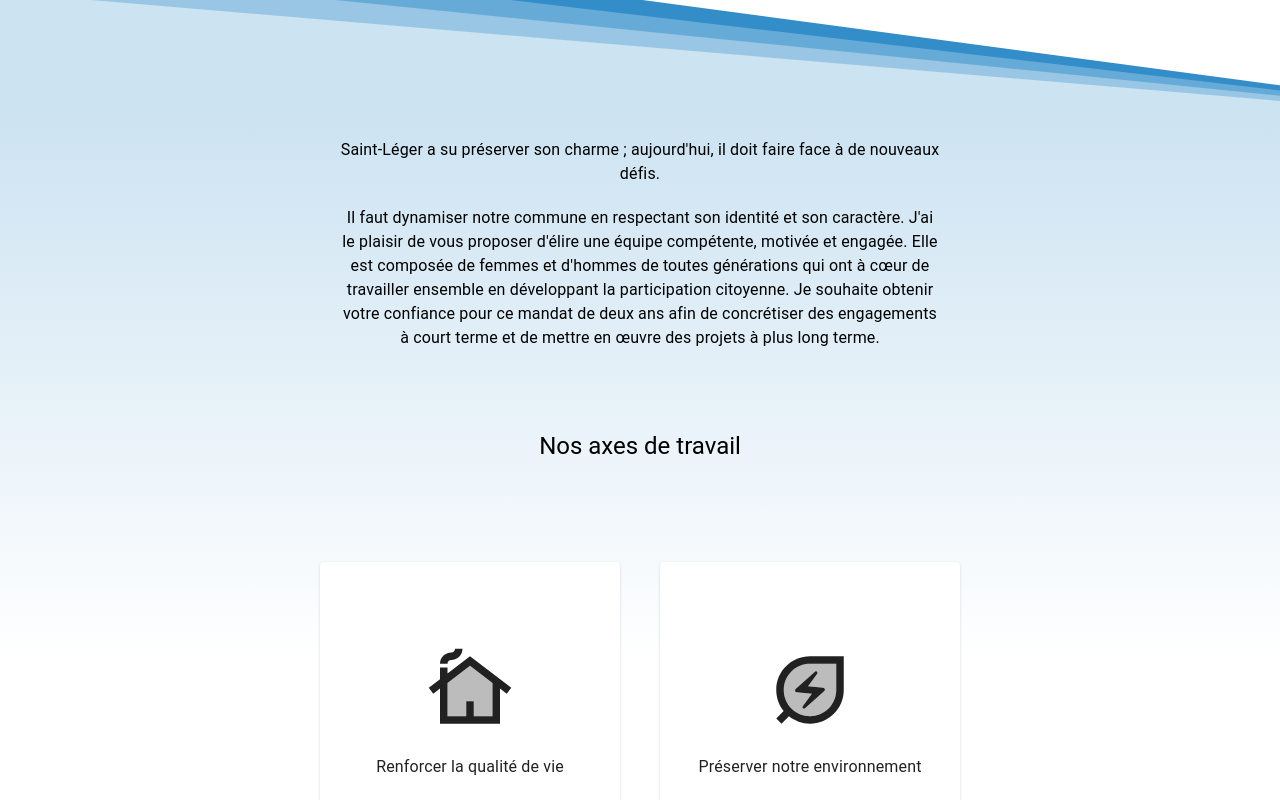
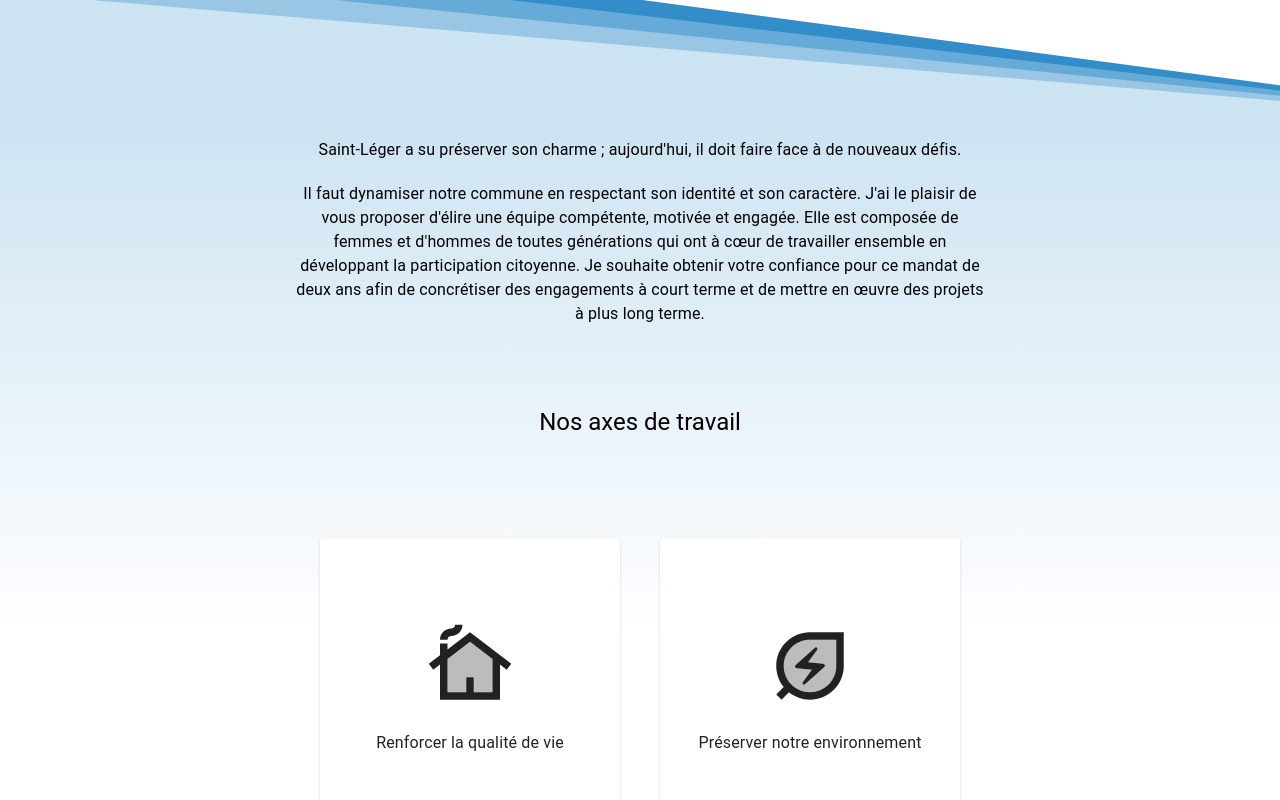
Before and after one commit to marionleborgne/avenir-saint-leger, a React (Create React App) app: page / in a window 1280 px wide. Shown: the part 1240-2040 px from the top of the page. Built offline with nearby package versions, Linux system fonts and the light colour scheme.

Commit message:
style update

```diff
--- a/src/components/Hero/Program.js
+++ b/src/components/Hero/Program.js
@@ -25,7 +25,7 @@ const textAlign = 'center';
 export default function BasicCard() {
   return (
     <div style={{ display: 'flex', justifyContent: 'center', width: '100%' }}>
-      <div style={{ maxWidth: '620px', margin }}>
+      <div style={{ maxWidth: '45em', margin }}>
         <div style={{ textAlign, textJustify: 'inter-word', margin }}>
           <Typography>
             {`Saint-Léger a su préserver son charme ; aujourd'hui, il doit faire face à de nouveaux défis.`}
```
